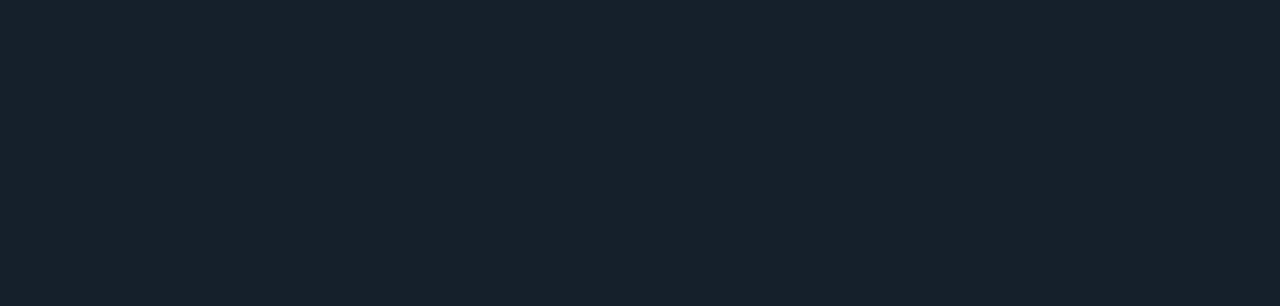
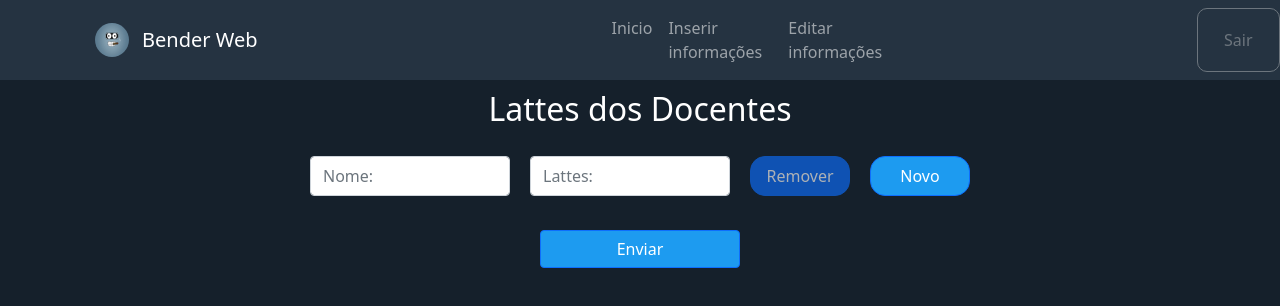
Before and after one commit to murilo-alvesmelo/bender-interface-web-react, a React (Create React App) app: page /lattes_docentes in a window 1280 px wide. Before the commit this address had no page. Shown: the top 306 px of the page. Built offline with nearby package versions, Linux system fonts and the light colour scheme.

Commit message:
R98/Tela_cadastro_lattes_docentes

```diff
--- a/package.json
+++ b/package.json
@@ -12,6 +12,7 @@
     "react-dom": "^18.0.0",
     "react-router-dom": "^6.3.0",
     "react-scripts": "5.0.0",
+    "uuid": "^8.3.2",
     "web-vitals": "^2.1.4"
   },
   "scripts": {
--- a/src/App.js
+++ b/src/App.js
@@ -9,7 +9,7 @@
 import TelaInicial from './componentes/telaInicial'
 import EditarInfo from './componentes/editarInformacoes';
 import InserirInfo from './componentes/inserirInformacoes'
-import NavBar from './layout/NavBar';
+import CadastroLattesDocentes from './componentes/cadastroLattesDocentes';
 
 function App() {
   return (
@@ -19,6 +19,7 @@
         <Route path="/" element={<TelaInicial/>} />
         <Route path="/editar_info" element={<EditarInfo/>} />
         <Route path="/inserir_info" element={<InserirInfo/>} />
+        <Route path='/lattes_docentes' element={<CadastroLattesDocentes/>} />
       </Routes>
     </Router>
     </div>
--- /dev/null
+++ b/src/componentes/cadastroLattesDocentes/index.js
@@ -0,0 +1,93 @@
+import React, { useState} from 'react';
+import NavBar from '../../layout/NavBar';
+import Form from 'react-bootstrap/Form';
+import Button from 'react-bootstrap/Button';
+import Row from 'react-bootstrap/Row'
+import styles from './index.module.css';
+import { v4 as uuidv4 } from 'uuid';
+
+function LattesDocentes(){
+
+    const [inputLattes, setinputLattes] = useState([
+        { id: uuidv4(), nome: '', lattes: '' },
+    ]);
+
+    const handleSubmit = (e) => {
+        e.preventDefault();
+        console.log("Lattes", inputLattes);
+    };
+
+    const handleChangeInput = (id, event) => {
+        const newinputLattes = inputLattes.map(i => {
+          if(id === i.id) {
+            i[event.target.name] = event.target.value
+          }
+          return i;
+        })
+        setinputLattes(newinputLattes);
+    }
+
+    const handleAddLattes = () => {
+        setinputLattes([...inputLattes, { id: uuidv4(),  nome: '', lattes: '' }])
+    }
+
+    const handleRemoveLattes = id => {
+        const values  = [...inputLattes];
+        values.splice(values.findIndex(value => value.id === id), 1);
+        setinputLattes(values);
+    }
+    return(
+        <>
+            <NavBar/>
+            <h2 className={styles.h1}>Lattes dos Docentes</h2>
+            <Form onSubmit={handleSubmit}>
+            {inputLattes.map(inputLatte=>(
+                <div key={inputLatte.id}>
+                    <Row className={styles.row}>
+                        <Form.Control
+                            className={styles.input}
+                            name="nome"
+                            type="text"
+                            placeholder="Nome:"
+                            value={inputLatte.nome}
+                            onChange={event => handleChangeInput(inputLatte.id, event)}
+                        />
+                        <Form.Control
+                            className={styles.input}
+                            name="lattes"
+                            type="tel"
+                            placeholder="Lattes:"
+                            value={inputLatte.lattes}
+                            onChange={event => handleChangeInput(inputLatte.id, event)}
+                        />
+                    <Button
+                        className={styles.button}
+                        variant="primary"
+                        disabled={inputLattes.length === 1}
+                        onClick={() => handleRemoveLattes(inputLatte.id)}
+                    >Remover</Button>
+
+                    <Button
+                        className={styles.button}
+                        variant="primary"
+                        onClick={handleAddLattes}
+                    >Novo</Button>
+                    </Row>
+                </div>
+            ))}
+
+            </Form>
+            <br/>
+            <div className={styles.buttonPosition}>
+                <Button
+                    style={{width: '200px', background: '#1D9BF0'}}
+                    variant="primary"
+                    type='submit'
+                    onClick={handleSubmit}
+                >Enviar</Button>
+            </div>
+        </>
+    )
+}
+
+export default LattesDocentes;
--- /dev/null
+++ b/src/componentes/cadastroLattesDocentes/index.module.css
@@ -0,0 +1,24 @@
+.h1{
+    text-align: center;
+    color: #FFF;
+    padding: 10px;
+}
+.row{
+    margin: auto;
+    flex-direction: row;
+    justify-content: center;
+}
+.input{
+    margin: 10px;
+    width: 200px;
+}
+.button{
+    margin: 10px;
+    border-radius: 15px;
+    width: 100px;
+    height: 40px;
+    background: #1D9BF0
+}
+.buttonPosition{
+    text-align: center;
+}
```
Also changed, not shown: 1 other file (tests, documents, lock files or other folders).
